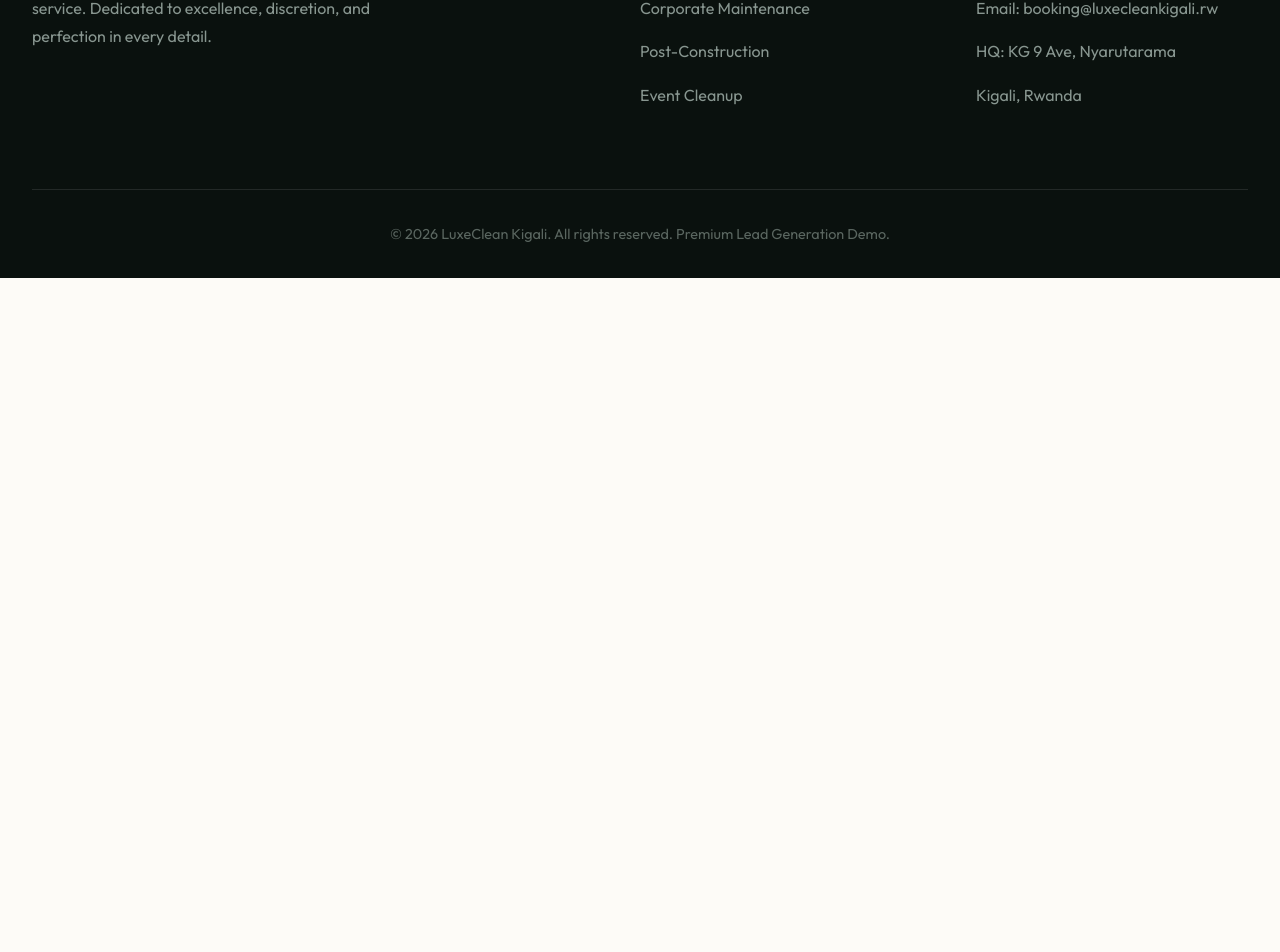
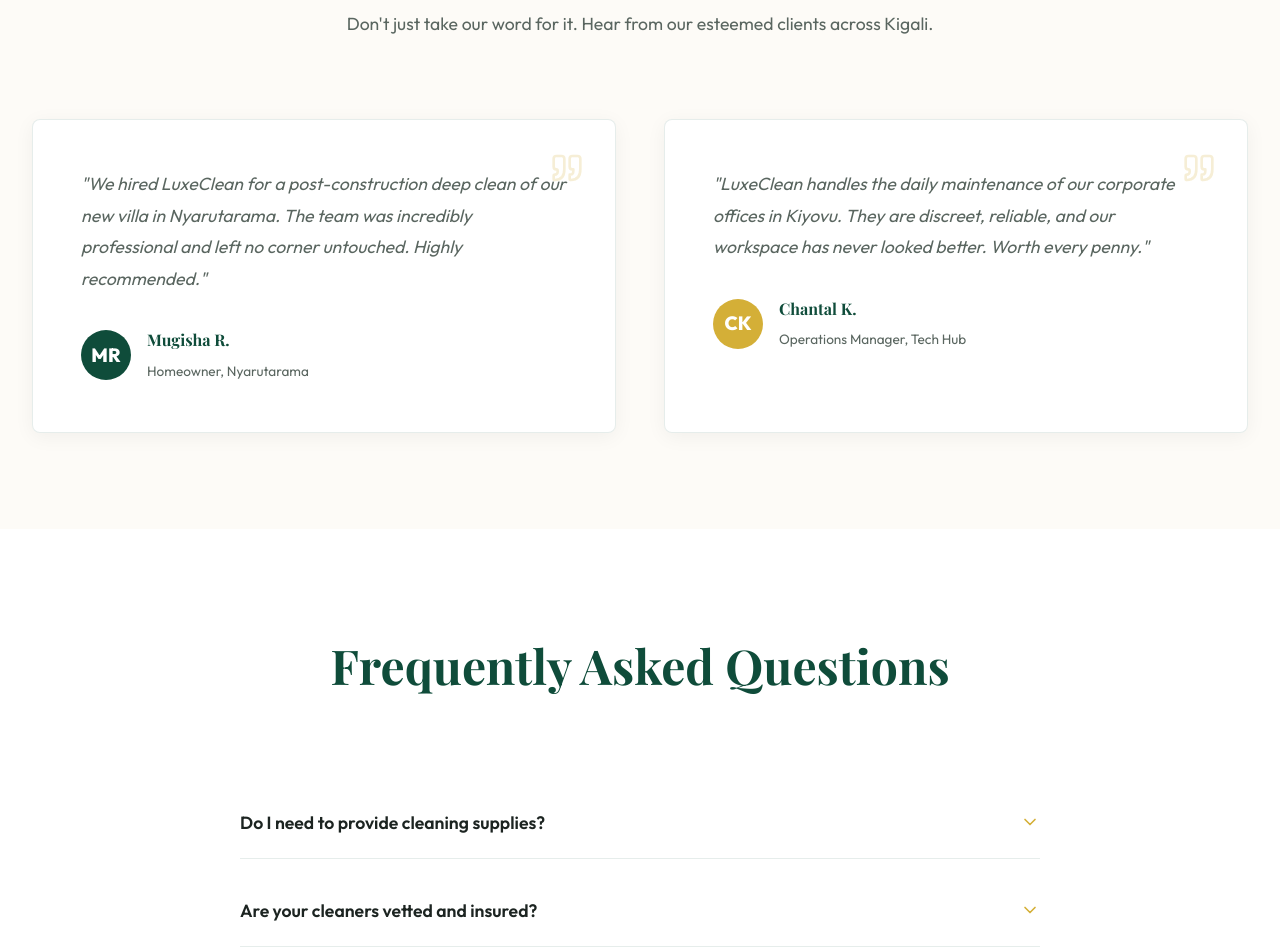
Before and after one commit to K4pel/luxeclean-kigali, a React (Vite) app: page / in a window 1280 px wide. Shown: the part 2266-3218 px from the top of the page. Before the commit the page ends 2544 px from the top, so only its background shows below. Built offline with nearby package versions, Linux system fonts and the light colour scheme; a web font is replaced by a local one.

Commit message:
Add Testimonials and FAQ sections

```diff
--- a/src/App.jsx
+++ b/src/App.jsx
@@ -1,5 +1,5 @@
 import React, { useState, useEffect } from 'react';
-import { Phone, Shield, Clock, Award, Sparkles, Building2, Home, ChevronRight, CheckCircle, Star, Moon, Sun, MessageCircle } from 'lucide-react';
+import { Phone, Shield, Clock, Award, Sparkles, Building2, Home, ChevronRight, CheckCircle, Star, Moon, Sun, MessageCircle, Quote, ChevronDown } from 'lucide-react';
 
 function App() {
   const [formData, setFormData] = useState({
@@ -12,6 +12,11 @@
   const [submitted, setSubmitted] = useState(false);
   const [isSubmitting, setIsSubmitting] = useState(false);
   const [isDark, setIsDark] = useState(false);
+  const [activeFaq, setActiveFaq] = useState(null);
+
+  const toggleFaq = (index) => {
+    setActiveFaq(activeFaq === index ? null : index);
+  };
 
   useEffect(() => {
     if (isDark) {
@@ -196,6 +201,67 @@
         </div>
       </section>
 
+      {/* Testimonials Section */}
+      <section className="testimonials">
+        <div className="container">
+          <div className="section-title">
+            <h2 className="serif">Client Testimonials</h2>
+            <p>Don't just take our word for it. Hear from our esteemed clients across Kigali.</p>
+          </div>
+          <div className="testimonials-grid">
+            <div className="testimonial-card">
+              <Quote size={32} className="quote-icon" />
+              <p className="testimonial-text">"We hired LuxeClean for a post-construction deep clean of our new villa in Nyarutarama. The team was incredibly professional and left no corner untouched. Highly recommended."</p>
+              <div className="testimonial-author">
+                <div className="author-avatar" style={{background: '#0f4c3a', color: 'white'}}>MR</div>
+                <div>
+                  <h4>Mugisha R.</h4>
+                  <span>Homeowner, Nyarutarama</span>
+                </div>
+              </div>
+            </div>
+            <div className="testimonial-card">
+              <Quote size={32} className="quote-icon" />
+              <p className="testimonial-text">"LuxeClean handles the daily maintenance of our corporate offices in Kiyovu. They are discreet, reliable, and our workspace has never looked better. Worth every penny."</p>
+              <div className="testimonial-author">
+                <div className="author-avatar" style={{background: '#d4af37', color: 'white'}}>CK</div>
+                <div>
+                  <h4>Chantal K.</h4>
+                  <span>Operations Manager, Tech Hub</span>
+                </div>
+              </div>
+            </div>
+          </div>
+        </div>
+      </section>
+
+      {/* FAQ Section */}
+      <section className="faq-section">
+        <div className="container">
+          <div className="section-title">
+            <h2 className="serif">Frequently Asked Questions</h2>
+          </div>
+          <div className="faq-container">
+            {[
+              { q: "Do I need to provide cleaning supplies?", a: "No, our team arrives fully equipped with premium, eco-friendly cleaning supplies and professional-grade vacuums." },
+              { q: "Are your cleaners vetted and insured?", a: "Absolutely. Every member of our staff undergoes rigorous background checks and training. LuxeClean is fully insured for your peace of mind." },
+              { q: "How long does a deep clean take?", a: "It depends on the size of the property. A standard 3-bedroom apartment deep clean typically takes a team of three about 4 to 6 hours." },
+              { q: "Do you offer weekend services?", a: "Yes, we operate 7 days a week to accommodate your schedule, though weekend slots book up quickly." }
+            ].map((faq, index) => (
+              <div className={`faq-item ${activeFaq === index ? 'active' : ''}`} key={index}>
+                <button className="faq-question" onClick={() => toggleFaq(index)}>
+                  {faq.q}
+                  <ChevronDown size={20} className="faq-icon" />
+                </button>
+                <div className="faq-answer">
+                  <p>{faq.a}</p>
+                </div>
+              </div>
+            ))}
+          </div>
+        </div>
+      </section>
+
       {/* Footer */}
       <footer className="footer">
         <div className="container">
--- a/src/index.css
+++ b/src/index.css
@@ -405,6 +405,127 @@
   color: #fff;
 }
 
+/* Testimonials Section */
+.testimonials {
+  padding: 6rem 0;
+  background: var(--bg-color);
+  transition: background-color 0.3s ease;
+}
+
+.testimonials-grid {
+  display: grid;
+  grid-template-columns: repeat(2, 1fr);
+  gap: 3rem;
+}
+
+.testimonial-card {
+  background: var(--surface-color);
+  padding: 3rem;
+  border-radius: 8px;
+  border: 1px solid var(--border-color);
+  position: relative;
+  box-shadow: var(--shadow-sm);
+}
+
+.quote-icon {
+  color: var(--gold-accent);
+  opacity: 0.2;
+  position: absolute;
+  top: 2rem;
+  right: 2rem;
+}
+
+.testimonial-text {
+  font-size: 1.1rem;
+  font-style: italic;
+  margin-bottom: 2rem;
+  color: var(--text-secondary);
+  line-height: 1.8;
+}
+
+.testimonial-author {
+  display: flex;
+  align-items: center;
+  gap: 1rem;
+}
+
+.author-avatar {
+  width: 50px;
+  height: 50px;
+  border-radius: 50%;
+  display: flex;
+  align-items: center;
+  justify-content: center;
+  font-weight: 700;
+  font-size: 1.2rem;
+}
+
+.testimonial-author h4 {
+  color: var(--primary-accent);
+  margin-bottom: 0.2rem;
+}
+
+.testimonial-author span {
+  font-size: 0.85rem;
+  color: var(--text-secondary);
+}
+
+/* FAQ Section */
+.faq-section {
+  padding: 6rem 0;
+  background: var(--surface-color);
+}
+
+.faq-container {
+  max-width: 800px;
+  margin: 0 auto;
+}
+
+.faq-item {
+  border-bottom: 1px solid var(--border-color);
+  margin-bottom: 1rem;
+}
+
+.faq-question {
+  width: 100%;
+  background: transparent;
+  border: none;
+  padding: 1.5rem 0;
+  display: flex;
+  justify-content: space-between;
+  align-items: center;
+  font-size: 1.1rem;
+  font-weight: 600;
+  color: var(--text-primary);
+  cursor: pointer;
+  text-align: left;
+  font-family: inherit;
+}
+
+.faq-icon {
+  color: var(--gold-accent);
+  transition: transform 0.3s ease;
+}
+
+.faq-item.active .faq-icon {
+  transform: rotate(180deg);
+}
+
+.faq-answer {
+  max-height: 0;
+  overflow: hidden;
+  transition: max-height 0.3s ease, padding 0.3s ease;
+}
+
+.faq-item.active .faq-answer {
+  max-height: 200px;
+  padding-bottom: 1.5rem;
+}
+
+.faq-answer p {
+  color: var(--text-secondary);
+}
+
 /* Stats/Proof Section */
 .stats {
   background: var(--primary-accent);
```
